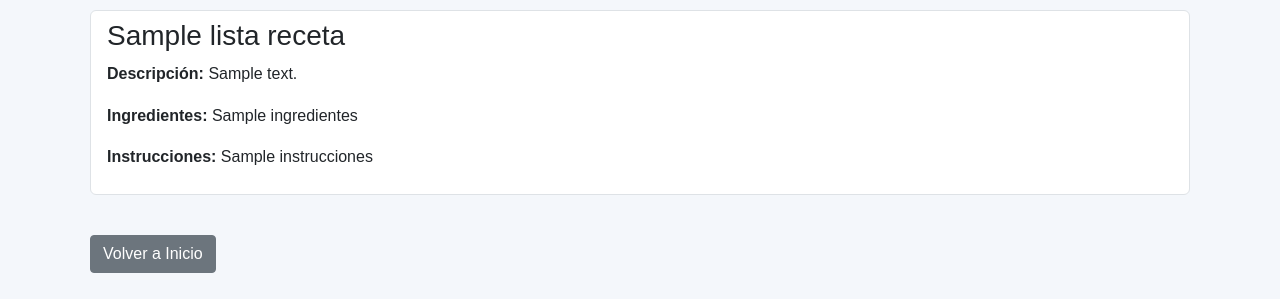
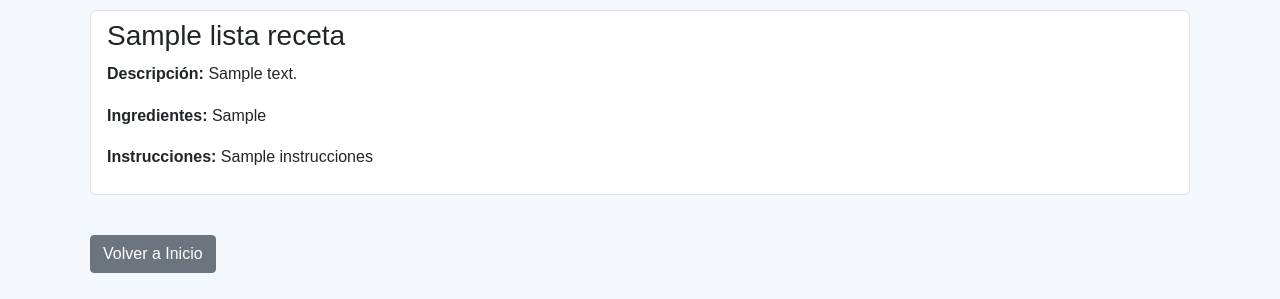
Before and after one commit to Icemangtr1990/FitMealApp, a Spring app: template src/main/resources/templates/recetas.html in a window 1280 px wide. Shown: the part 218-517 px from the top of the page. Run offline with Thymeleaf, Linux system fonts and the light colour scheme; the template is opened without the code that fills it: most values are stand-ins (such as "Sample title", 1, 10 or a date in 2020); data that the repository does not hold is empty; some of the project's set-up classes (security, data sources, template engines, error pages and the like) are left out, and stand-ins take their place.

Commit message:
Show formatted ingredients instead of raw JSON

```diff
--- a/src/main/resources/templates/planificador.html
+++ b/src/main/resources/templates/planificador.html
@@ -58,7 +58,7 @@
                 <div class="card-body">
                     <h3 class="card-title" th:text="${receta.nombreReceta}">Nombre de la receta</h3>
                     <p><strong>Descripción:</strong> <span th:text="${receta.descripcion}"></span></p>
-                    <p><strong>Ingredientes:</strong> <span th:text="${receta.ingredientes}"></span></p>
+                    <p><strong>Ingredientes:</strong> <span th:text="${receta.ingredientesFormateados}"></span></p>
                     <p><strong>Instrucciones:</strong> <span th:text="${receta.instrucciones}" class="text-wrap"></span></p>
                     <p><strong>Fecha:</strong> <span th:text="${receta.fechaFormateada}"></span></p>
                 </div>
--- a/src/main/resources/templates/recetas.html
+++ b/src/main/resources/templates/recetas.html
@@ -119,7 +119,7 @@
                     <li class="list-group-item mb-3">
                         <h3 th:text="${receta.nombreReceta}">Nombre de la receta</h3>
                         <p><strong>Descripción:</strong> <span th:text="${receta.descripcion}">Descripción aquí</span></p>
-                        <p><strong>Ingredientes:</strong> <span th:text="${receta.ingredientes}">Ingredientes aquí</span></p>
+                        <p><strong>Ingredientes:</strong> <span th:text="${receta.ingredientesFormateados}">Ingredientes aquí</span></p>
                         <p><strong>Instrucciones:</strong> <span th:text="${receta.instrucciones}">Instrucciones aquí</span></p>
 
                         <div sec:authorize="hasRole('admin')">
```
